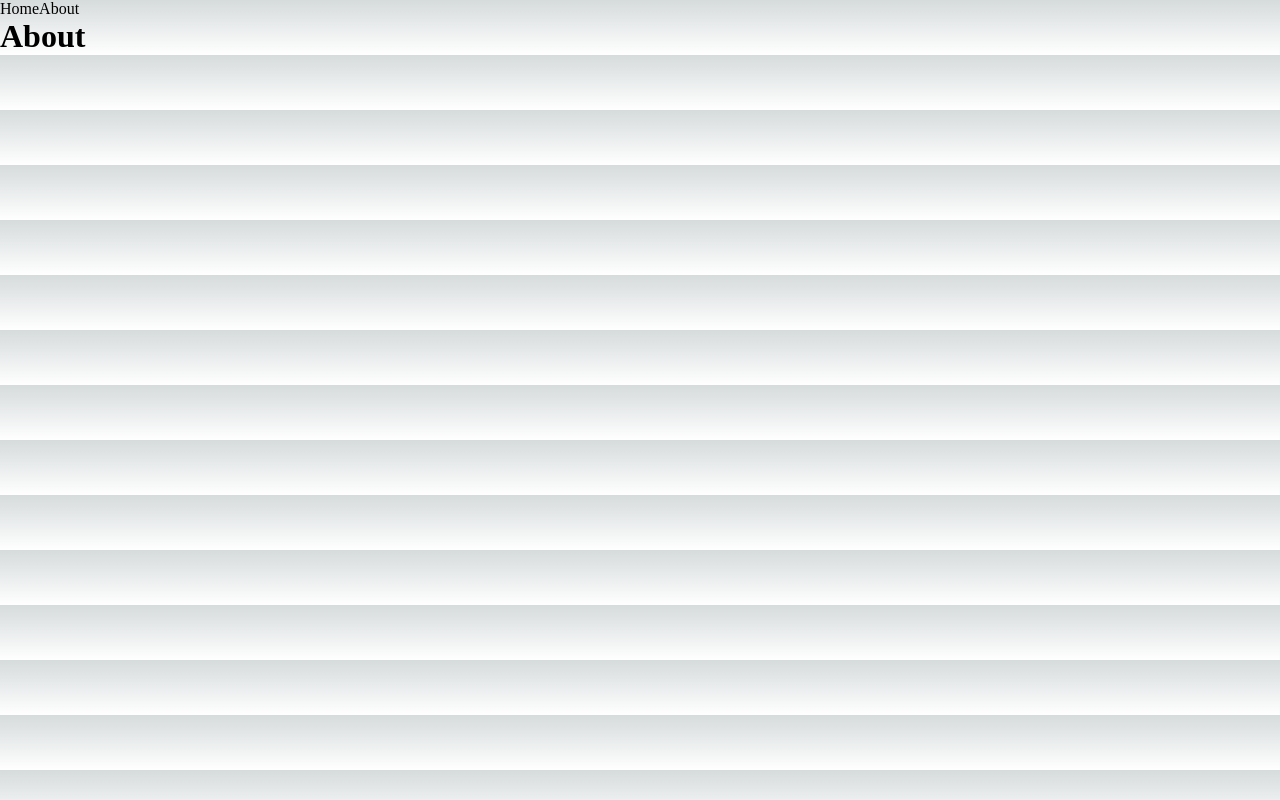
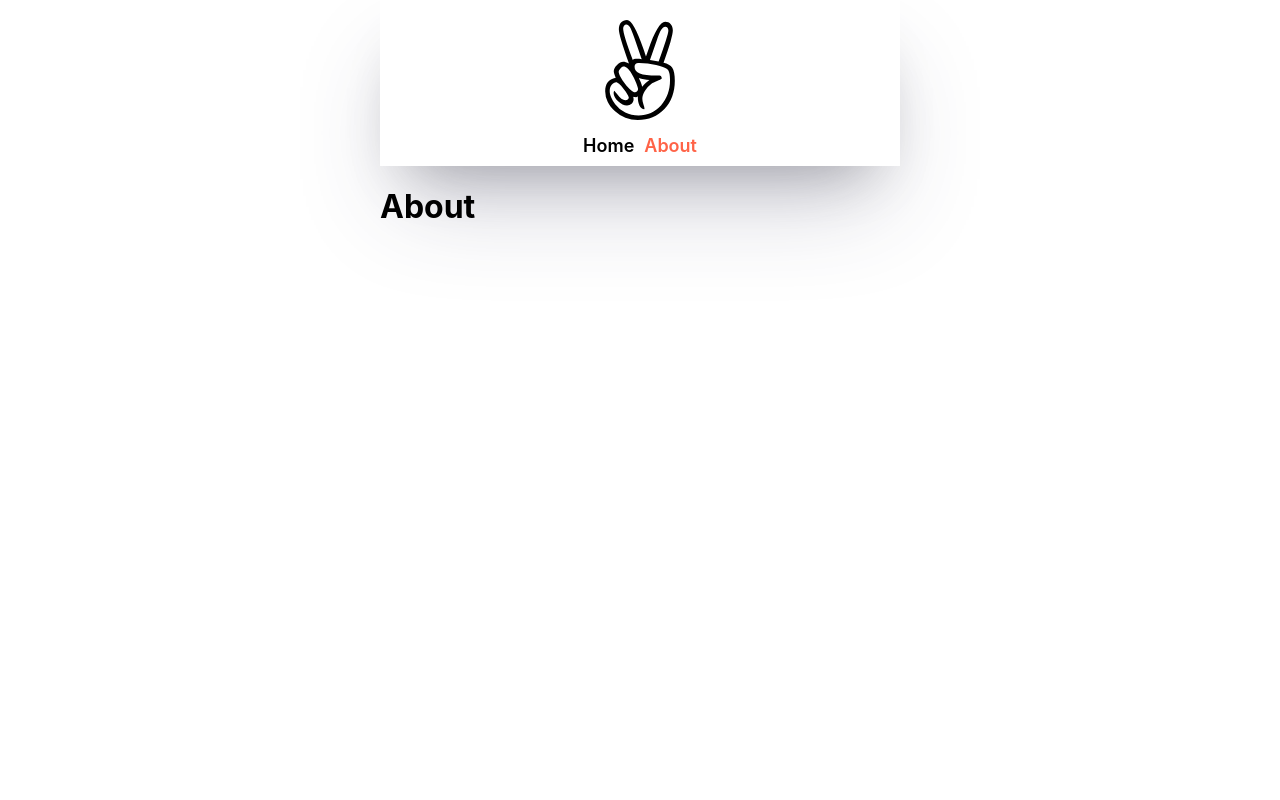
Before and after one commit to wujuno/next-intro, a Next.js app: page /about in a window 1280 px wide. Built offline with nearby package versions, Linux system fonts and the light colour scheme.

Commit message:
fetch data

```diff
--- a/components/NavBar.tsx
+++ b/components/NavBar.tsx
@@ -6,6 +6,8 @@ export default function NavBar() {
   const router = useRouter();
   return (
     <nav>
+      <img src="/angleList.svg" />
+      <div>
         <Link href="/" >
           <span className={router.pathname === "/" ? "active" : "" }>
             Home
@@ -16,7 +18,33 @@ export default function NavBar() {
             About
             </span>
         </Link>
+      </div>
       <style jsx>{`
+        nav {
+          display: flex;
+          gap: 10px;
+          flex-direction: column;
+          align-items: center;
+          padding-top: 20px;
+          padding-bottom: 10px;
+          box-shadow: rgba(50, 50, 93, 0.25) 0px 50px 100px -20px,
+            rgba(0, 0, 0, 0.3) 0px 30px 60px -30px;
+        }
+        img {
+          max-width: 100px;
+          margin-bottom: 5px;
+        }
+        nav span {
+          font-weight: 600;
+          font-size: 18px;
+        }
+        .active {
+          color: tomato;
+        }
+        nav div {
+          display: flex;
+          gap: 10px;
+        }
       `}</style>
     </nav>
   );
--- a/src/pages/about.tsx
+++ b/src/pages/about.tsx
@@ -1,4 +1,3 @@
-import NavBar from "components/NavBar"
 import Seo from "components/Seo"
 
 export default function About(){
--- a/src/styles/globals.css
+++ b/src/styles/globals.css
@@ -1,107 +1,21 @@
-:root {
-  --max-width: 1100px;
-  --border-radius: 12px;
-  --font-mono: ui-monospace, Menlo, Monaco, 'Cascadia Mono', 'Segoe UI Mono',
-    'Roboto Mono', 'Oxygen Mono', 'Ubuntu Monospace', 'Source Code Pro',
-    'Fira Mono', 'Droid Sans Mono', 'Courier New', monospace;
-
-  --foreground-rgb: 0, 0, 0;
-  --background-start-rgb: 214, 219, 220;
-  --background-end-rgb: 255, 255, 255;
-
-  --primary-glow: conic-gradient(
-    from 180deg at 50% 50%,
-    #16abff33 0deg,
-    #0885ff33 55deg,
-    #54d6ff33 120deg,
-    #0071ff33 160deg,
-    transparent 360deg
-  );
-  --secondary-glow: radial-gradient(
-    rgba(255, 255, 255, 1),
-    rgba(255, 255, 255, 0)
-  );
-
-  --tile-start-rgb: 239, 245, 249;
-  --tile-end-rgb: 228, 232, 233;
-  --tile-border: conic-gradient(
-    #00000080,
-    #00000040,
-    #00000030,
-    #00000020,
-    #00000010,
-    #00000010,
-    #00000080
-  );
-
-  --callout-rgb: 238, 240, 241;
-  --callout-border-rgb: 172, 175, 176;
-  --card-rgb: 180, 185, 188;
-  --card-border-rgb: 131, 134, 135;
-}
-
-@media (prefers-color-scheme: dark) {
-  :root {
-    --foreground-rgb: 255, 255, 255;
-    --background-start-rgb: 0, 0, 0;
-    --background-end-rgb: 0, 0, 0;
-
-    --primary-glow: radial-gradient(rgba(1, 65, 255, 0.4), rgba(1, 65, 255, 0));
-    --secondary-glow: linear-gradient(
-      to bottom right,
-      rgba(1, 65, 255, 0),
-      rgba(1, 65, 255, 0),
-      rgba(1, 65, 255, 0.3)
-    );
-
-    --tile-start-rgb: 2, 13, 46;
-    --tile-end-rgb: 2, 5, 19;
-    --tile-border: conic-gradient(
-      #ffffff80,
-      #ffffff40,
-      #ffffff30,
-      #ffffff20,
-      #ffffff10,
-      #ffffff10,
-      #ffffff80
-    );
-
-    --callout-rgb: 20, 20, 20;
-    --callout-border-rgb: 108, 108, 108;
-    --card-rgb: 100, 100, 100;
-    --card-border-rgb: 200, 200, 200;
-  }
-}
-
-* {
-  box-sizing: border-box;
+html,
+body {
   padding: 0;
   margin: 0;
-}
-
-html,
-body {
-  max-width: 100vw;
-  overflow-x: hidden;
+  font-family: -apple-system, BlinkMacSystemFont, Segoe UI, Roboto, Oxygen,
+    Ubuntu, Cantarell, Fira Sans, Droid Sans, Helvetica Neue, sans-serif;
 }
 
 body {
-  color: rgb(var(--foreground-rgb));
-  background: linear-gradient(
-      to bottom,
-      transparent,
-      rgb(var(--background-end-rgb))
-    )
-    rgb(var(--background-start-rgb));
+  max-width: 520px;
+  width: 100%;
+  margin: 0 auto;
 }
 
 a {
   color: inherit;
   text-decoration: none;
 }
-
-@media (prefers-color-scheme: dark) {
-  html {
-    color-scheme: dark;
-  }
+* {
+  box-sizing: border-box;
 }
```
Also changed, not shown: src/pages/index.tsx (+23 -1 lines), public/angleList.svg (added), 1 other file (tests, documents, lock files or other folders). Lines whose indentation alone changed are shown as unchanged.
